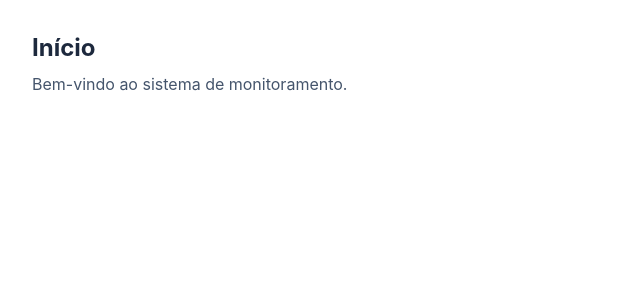
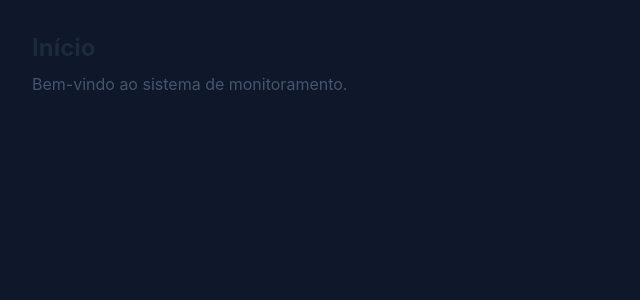
Before and after one commit to Larand26/Monitoramento-Clientes-Novos-Front, a React (Vite) app: page / in a window 1280 px wide. Shown: the top 300 px of the page, without its empty margins (0-640 px from the left). Built offline with nearby package versions, Linux system fonts and the light colour scheme.

Commit message:
style: adiciona a cor de fundo padrão do site

```diff
--- a/src/App.tsx
+++ b/src/App.tsx
@@ -3,6 +3,8 @@
 import { Dashboards } from "./pages/DashBoards";
 import { Clients } from "./pages/Clients";
 import { Login } from "./pages/Login";
+
+import "./styles/app.css";
 
 export default function App() {
   return (
--- a/src/index.css
+++ b/src/index.css
@@ -1,6 +1,6 @@
 @import "tailwindcss";
 
-::root {
+:root {
   --primary: #38bdf8;
   --bg-page: #0f172a;
   --bg-card: #1e293b;
--- /dev/null
+++ b/src/styles/app.css
@@ -0,0 +1,6 @@
+body {
+  padding: 0;
+  margin: 0;
+  box-sizing: border-box;
+  background-color: var(--bg-page);
+}
```
